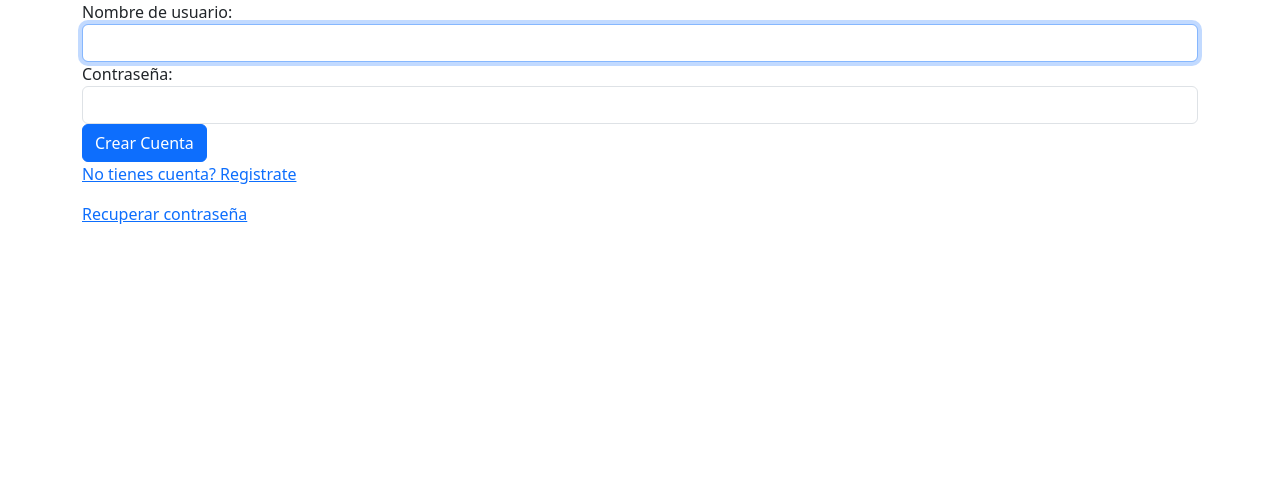
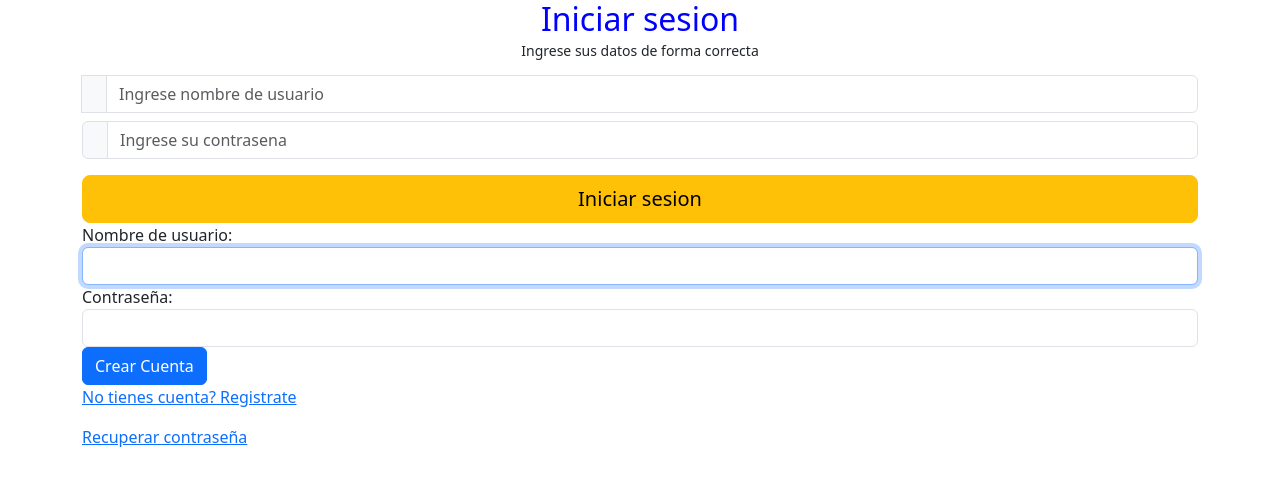
Before and after one commit to KelvyDavid/GestionEventos, a Django app: page /eventsManagement/login/ in a window 1280 px wide. Shown: the top 486 px of the page. Run offline with Django 5.2, Linux system fonts and the light colour scheme; some libraries are stand-ins or nearby versions.

Commit message:
Update login.html

```diff
--- a/templates/login.html
+++ b/templates/login.html
@@ -4,6 +4,20 @@
 {% block content %}
 <div class = 'container'>
     <div class = 'row justify-content-center'>
+        <div class="auth-content">
+
+               <h2 class="mb-1 text-center" style="color: blue;">Iniciar sesion
+               </h2>
+               <p class="text-center" style="font-size: 14px; line-height: 17px;">Ingrese sus datos de forma correcta</p>
+               <form>
+                   <div class="input-group mb-2"><span class="mdi mdi-name"></span>
+                       <span class="input-group-text"><i class="fe fe-user"></i></span>
+                       <input type="text" id="username" class="form-control" name="username" placeholder="Ingrese nombre de usuario" required=""></div>
+                   <div class="input-group mb-3"><span class="input-group-text"><i class="fe fe-lock"></i></span>
+                       <input type="password" id="password" class="form-control" name="password" placeholder="Ingrese su contrasena" required=""></div>
+                   <div class="d-grid gap-2"><button type="submit" class="btn btn-lg btn-warning mb-0">Iniciar sesion</button>
+                   </div>
+               </form>
         <div class = 'col-nd-6'>
             <form id = 'loginForm' method = 'get'>
                 {% csrf_token %}
```
